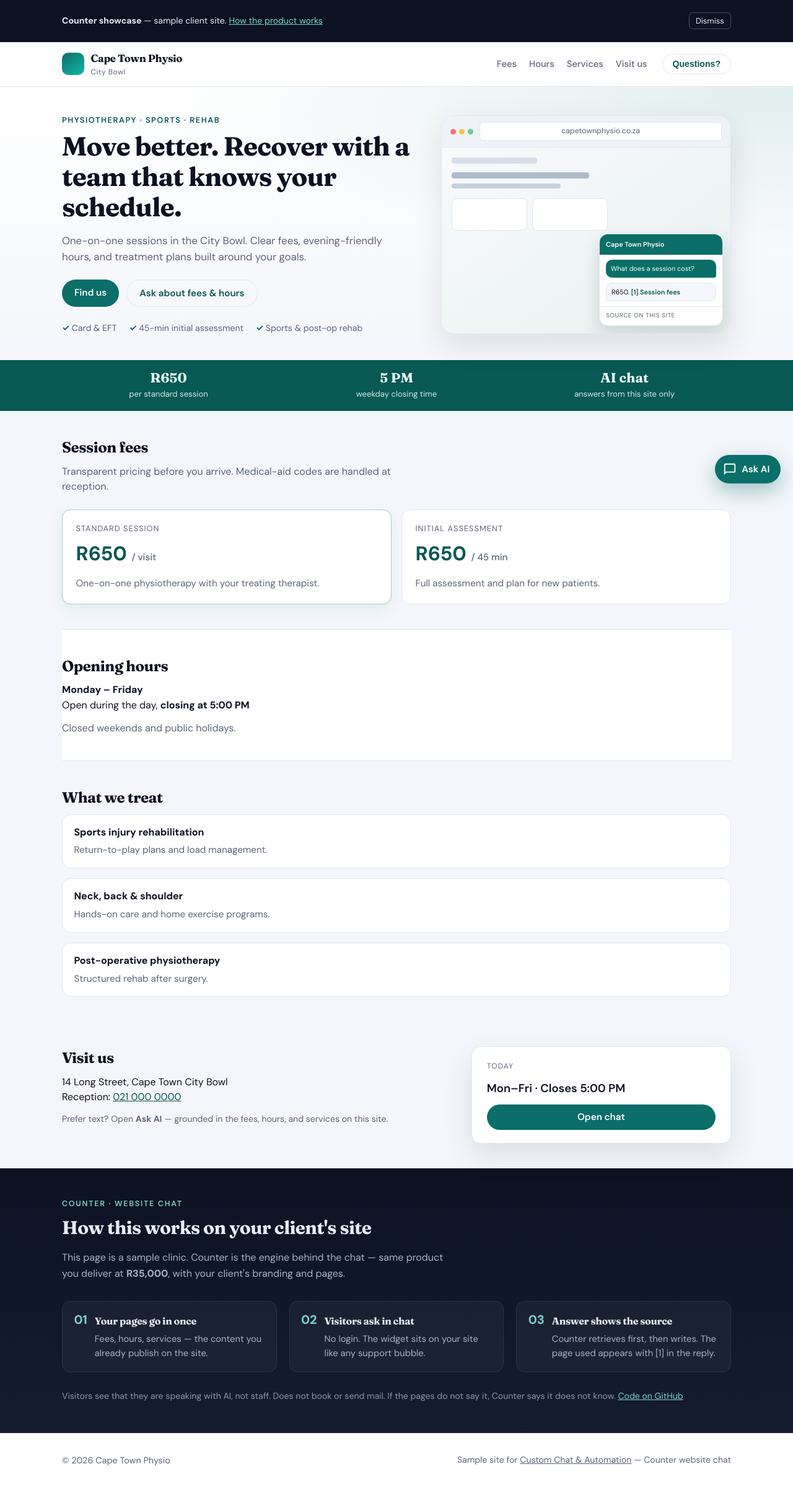
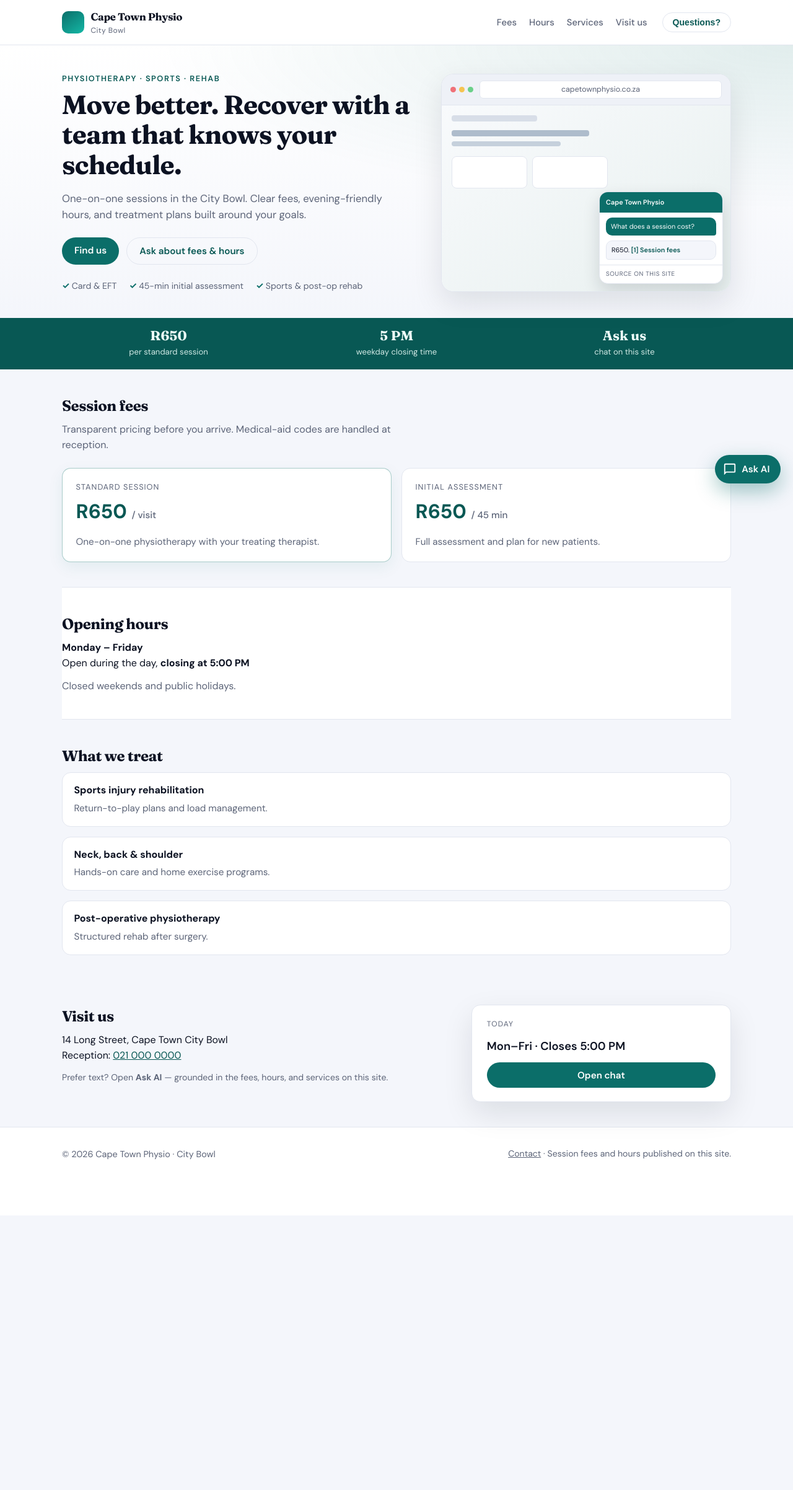
Before and after one commit to JoshStevens582/counter, a React (Vite) app in the folder frontend/: page / in a window 1280 px wide. Shown: the top 2404 px of the page at 62% size. After the commit the page ends 1961 px from the top, so only its background shows below. Built offline with nearby package versions, Linux system fonts and the light colour scheme.

Commit message:
Remove internal Counter pitch from public demo site.
Drop showcase banner and how-it-works strip; use clinic-only footer for client-facing URL.

Co-authored-by: Cursor <cursoragent@cursor.com>

```diff
--- a/frontend/src/App.tsx
+++ b/frontend/src/App.tsx
@@ -2,8 +2,6 @@ import { useState } from "react";
 
 import { ChatWidget } from "./ChatWidget";
 import { HeroPreview } from "./HeroPreview";
-import { PitchBanner } from "./PitchBanner";
-import { PitchStrip } from "./PitchStrip";
 
 const NAV = [
   { href: "#fees", label: "Fees" },
@@ -20,7 +18,6 @@ export function App() {
       <a className="skip-link" href="#main">
         Skip to content
       </a>
-      <PitchBanner />
       <header className="topbar">
         <div className="wrap topbar-inner">
           <a className="brand" href="#top">
@@ -89,8 +86,8 @@ export function App() {
             <span>weekday closing time</span>
           </div>
           <div>
-            <strong>AI chat</strong>
-            <span>answers from this site only</span>
+            <strong>Ask us</strong>
+            <span>chat on this site</span>
           </div>
         </div>
       </div>
@@ -179,21 +176,13 @@ export function App() {
         </section>
       </main>
 
-      <PitchStrip />
-
       <footer className="site-footer">
         <div className="wrap footer-inner">
-          <p>© {new Date().getFullYear()} Cape Town Physio</p>
+          <p>© {new Date().getFullYear()} Cape Town Physio · City Bowl</p>
           <p className="fine">
-            Sample site for{" "}
-            <a
-              href="https://customchatandautomation.co.za"
-              target="_blank"
-              rel="noreferrer"
-            >
-              Custom Chat &amp; Automation
-            </a>{" "}
-            — Counter website chat
+            <a href="#visit">Contact</a>
+            {" · "}
+            Session fees and hours published on this site.
           </p>
         </div>
       </footer>
--- a/frontend/src/PitchBanner.tsx
+++ /dev/null
@@ -1,34 +0,0 @@
-import { useEffect, useState } from "react";
-
-const STORAGE_KEY = "counter-pitch-banner-dismissed";
-
-export function PitchBanner() {
-  const [hidden, setHidden] = useState(true);
-
-  useEffect(() => {
-    setHidden(window.localStorage.getItem(STORAGE_KEY) === "1");
-  }, []);
-
-  function dismiss() {
-    window.localStorage.setItem(STORAGE_KEY, "1");
-    setHidden(true);
-  }
-
-  if (hidden) {
-    return null;
-  }
-
-  return (
-    <div className="pitch-banner" role="note">
-      <div className="wrap pitch-banner-inner">
-        <p>
-          <strong>Counter showcase</strong> — sample client site.{" "}
-          <a href="#counter-product">How the product works</a>
-        </p>
-        <button type="button" className="pitch-banner-close" onClick={dismiss}>
-          Dismiss
-        </button>
-      </div>
-    </div>
-  );
-}
--- a/frontend/src/PitchStrip.tsx
+++ /dev/null
@@ -1,50 +0,0 @@
-const STEPS = [
-  {
-    title: "Your pages go in once",
-    body: "Fees, hours, services — the content you already publish on the site.",
-  },
-  {
-    title: "Visitors ask in chat",
-    body: "No login. The widget sits on your site like any support bubble.",
-  },
-  {
-    title: "Answer shows the source",
-    body: "Counter retrieves first, then writes. The page used appears with [1] in the reply.",
-  },
-] as const;
-
-export function PitchStrip() {
-  return (
-    <section className="pitch-strip" id="counter-product" aria-labelledby="pitch-title">
-      <div className="wrap pitch-inner">
-        <header className="pitch-header">
-          <p className="pitch-eyebrow">Counter · website chat</p>
-          <h2 id="pitch-title">How this works on your client&apos;s site</h2>
-          <p className="pitch-lede">
-            This page is a sample clinic. Counter is the engine behind the chat — same
-            product you deliver at <strong>R35,000</strong>, with your client&apos;s
-            branding and pages.
-          </p>
-        </header>
-        <ol className="pitch-steps">
-          {STEPS.map((step, index) => (
-            <li key={step.title}>
-              <span className="pitch-num">{String(index + 1).padStart(2, "0")}</span>
-              <div>
-                <h3>{step.title}</h3>
-                <p>{step.body}</p>
-              </div>
-            </li>
-          ))}
-        </ol>
-        <p className="pitch-foot">
-          Visitors see that they are speaking with AI, not staff. Does not book or
-          send mail. If the pages do not say it, Counter says it does not know.{" "}
-          <a href="https://github.com/JoshStevens582/counter" target="_blank" rel="noreferrer">
-            Code on GitHub
-          </a>
-        </p>
-      </div>
-    </section>
-  );
-}
```
Also changed, not shown: 1 other file (tests, documents, lock files or other folders).
